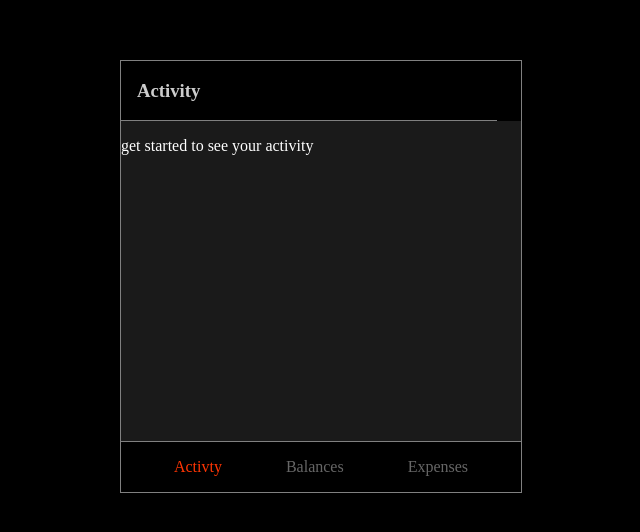
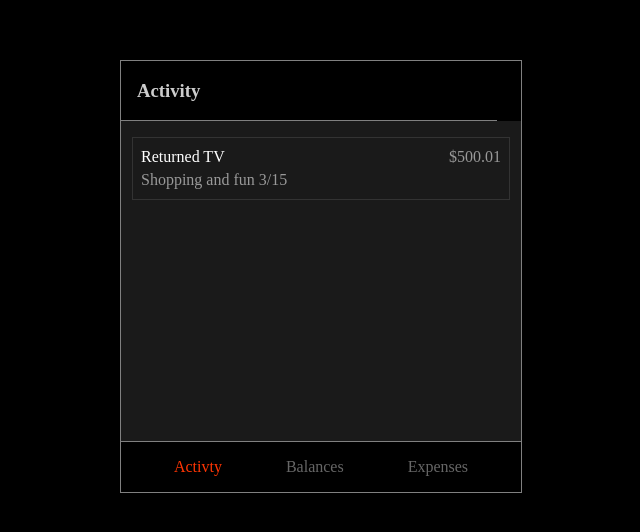
Before and after one commit to brendanbuchanan21/expense-tracker-app, a React (Vite) app in the folder frontend/: page /dashboard in a window 1280 px wide. Shown: the part 108-640 px from the top of the page, without its empty margins (319-959 px from the left). Built offline with nearby package versions, Linux system fonts and the light colour scheme; no server answers; sample sign-in values are in the browser's storage.

Commit message:
add card for activity page

```diff
--- /dev/null
+++ b/frontend/src/components/activity/activity.css
@@ -0,0 +1,30 @@
+
+.activity-home {
+    margin-top: 1rem;
+}
+
+.activity-card {
+    display: flex;
+    flex-direction: row;
+    border: .5px solid hsl(0, 0%, 20%);
+    width: 90%;
+    margin: 0 auto;
+    max-height: 4rem;
+    line-height: .4rem;
+    padding: 0 .5rem;
+}
+
+.activity-card-header-text {
+    width: 50%;
+}
+
+.activity-card-header-amount {
+    width: 50%;
+    text-align: end;
+}
+.activity-description-text {
+    color: hsl(0, 0%, 60%);
+}
+.activity-card-header-amount p {
+     color: hsl(0, 0%, 60%);
+}
--- /dev/null
+++ b/frontend/src/components/activity/activityCard.tsx
@@ -0,0 +1,18 @@
+import './activity.css'
+
+
+const ActivityCard = () => {
+    return (
+        <div className="activity-card">
+            <div className="activity-card-header-text">
+                <p>Returned TV</p>
+                <p className='activity-description-text'>Shopping and fun 3/15</p>
+            </div>
+            <div className="activity-card-header-amount">
+                <p>$500.01</p>
+            </div>
+        </div>
+    )
+}
+
+export default ActivityCard;
--- /dev/null
+++ b/frontend/src/components/activity/activityHome.tsx
@@ -0,0 +1,11 @@
+import ActivityCard from "./activityCard";
+import './activity.css'
+
+const ActivityHome = () => {
+    return (
+        <div className="activity-home">
+            <ActivityCard />
+        </div>
+    );
+}
+export default ActivityHome;
--- a/frontend/src/components/dashboardSection/dashboard.tsx
+++ b/frontend/src/components/dashboardSection/dashboard.tsx
@@ -4,6 +4,7 @@ import Navbar from './navbar';
 import BalanceHome from '../balances/balanceHome';
 import ExpensesHome from '../expenses/expensesHome';
 import { useNavigate } from 'react-router-dom';
+import ActivityHome from '../activity/activityHome';
 
 const Dashboard = () => {
 
@@ -36,7 +37,7 @@ const Dashboard = () => {
             <h3>{tabSelected}</h3>
              </div>
             <div className='display-container'>
-            <p>get started to see your activity</p>
+            <ActivityHome />
            </div>
             </>
         )}
```
